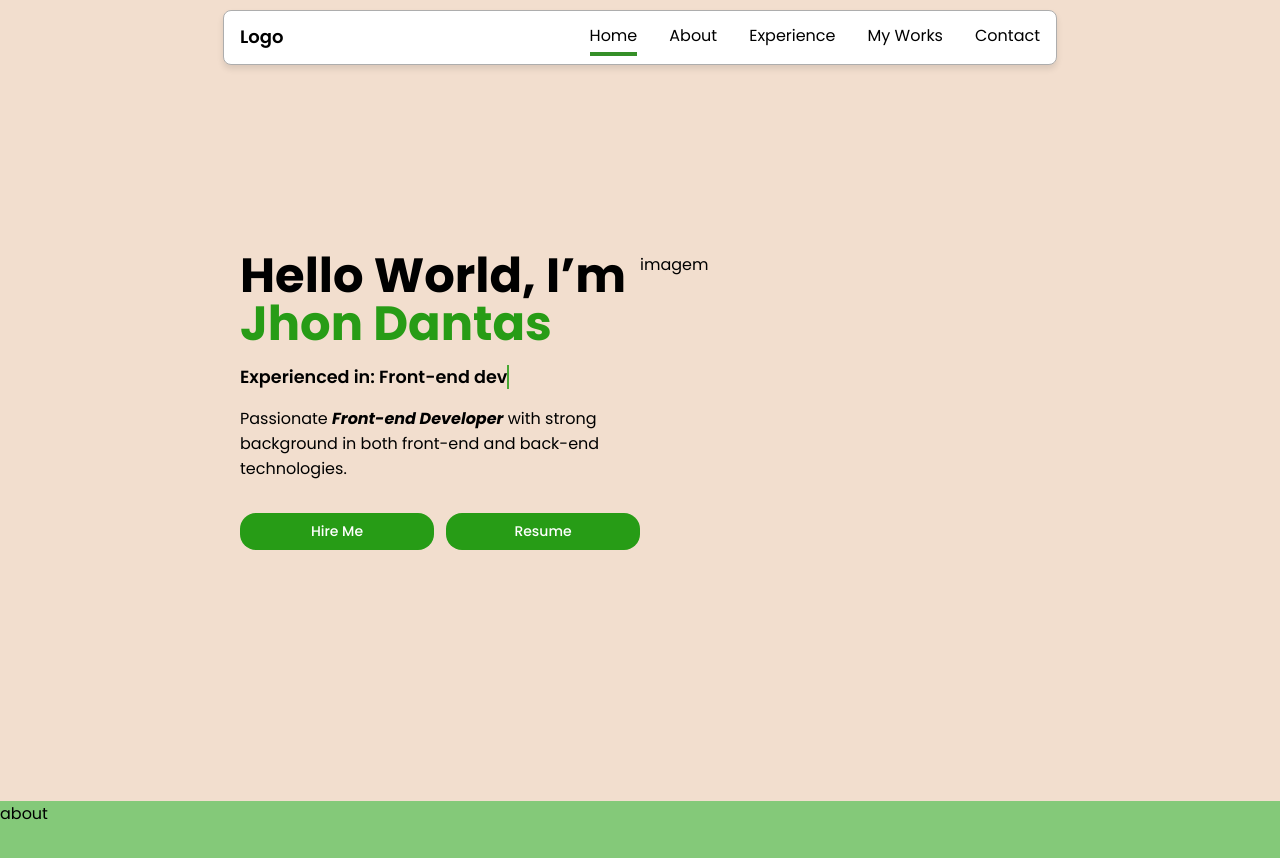
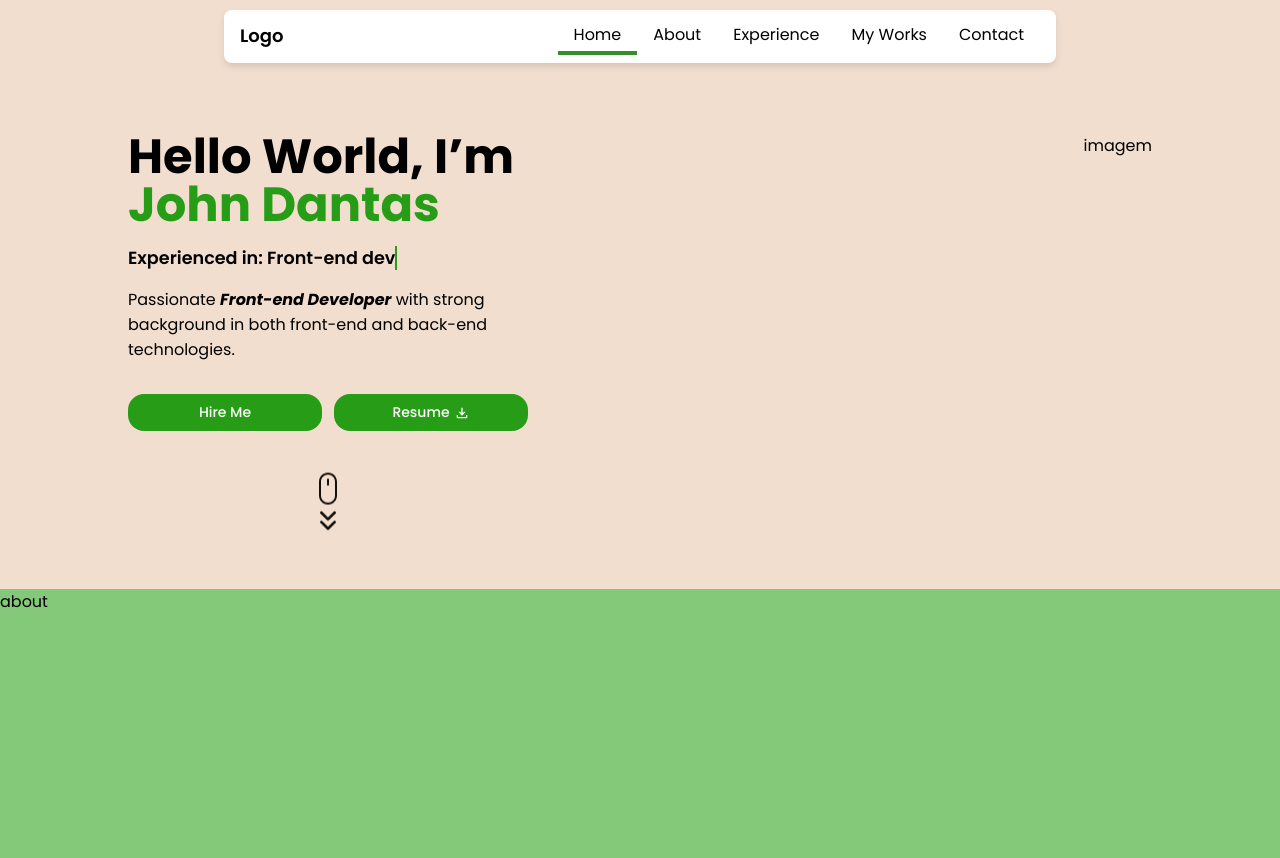
Before and after one commit to Arsene1999/portfolio-web, a React (Create React App) app: page / in a window 1280 px wide. Shown: the top 858 px of the page. Built offline with nearby package versions, Linux system fonts and the light colour scheme.

Commit message:
feat: criação da animação do mouse decendo + download do pdf

```diff
--- a/package.json
+++ b/package.json
@@ -3,17 +3,19 @@
   "version": "0.1.0",
   "private": true,
   "dependencies": {
-    "@iconscout/unicons": "^4.0.8",
     "@testing-library/jest-dom": "^5.17.0",
     "@testing-library/react": "^13.4.0",
     "@testing-library/user-event": "^13.5.0",
     "@types/jest": "^27.5.2",
     "@types/node": "^16.18.96",
+    "@types/pdf": "^0.0.31",
     "@types/react": "^18.2.79",
     "@types/react-dom": "^18.2.25",
+    "@types/react-icons": "^3.0.0",
     "@types/styled-components": "^5.1.34",
     "react": "^18.2.0",
     "react-dom": "^18.2.0",
+    "react-icons": "^5.1.0",
     "react-scripts": "5.0.1",
     "styled-components": "^6.1.8",
     "typescript": "^4.9.5",
--- a/src/components/animations/type-writer/TypeWriterAnimation.tsx
+++ b/src/components/animations/type-writer/TypeWriterAnimation.tsx
@@ -7,7 +7,6 @@ import { ITypeWriterAnimation } from "./interfaces";
 
 const TypeWriterAnimation: FC<ITypeWriterAnimation> = ({ value }) => {
   const [text, setText] = useState<string>("");
-  const [keep, setKeep] = useState<boolean>(false);
 
   const typeWriter = (text: string, length: number) => {
     return new Promise((resolve) => {
@@ -44,13 +43,15 @@ const TypeWriterAnimation: FC<ITypeWriterAnimation> = ({ value }) => {
   };
 
   const keepDoing = () => {
-    typeStrings().then(() => setKeep((val) => !val));
+    typeStrings().then(() => {
+      keepDoing();
+    });
   };
 
   useEffect(() => {
     keepDoing();
     // eslint-disable-next-line react-hooks/exhaustive-deps
-  }, [keep]);
+  }, []);
 
   return (
     <TypeWriterAnimationContainer>
--- a/src/components/navbar/item/styles.ts
+++ b/src/components/navbar/item/styles.ts
@@ -6,6 +6,8 @@ export const ItemNavBarLink = styled.a<IItemProps>`
   color: #000;
   font-weight: 400;
   height: 100%;
+  padding-right: 1rem;
+  padding-left: 1rem;
   border-bottom: 4px solid
     ${(props) => (props.active ? "#358f28" : "transparent")};
 `;
--- a/src/components/navbar/styles.ts
+++ b/src/components/navbar/styles.ts
@@ -5,14 +5,13 @@ export const MainNavbarWrapper = styled.div`
   position: sticky;
   margin-left: auto;
   margin-right: auto;
-  margin-bottom: -54px;
+  /* margin-bottom: -54px; */
   left: 0;
   right: 0;
   top: 10px;
   text-align: center;
-  width: 100%;
+  /* width: 100%; */
   max-width: 800px;
-  border: 1px solid #adadad;
   border-radius: 8px;
   padding: 12px 16px;
   box-shadow: 0 4px 6px rgba(0, 0, 0, 0.1);
@@ -23,7 +22,6 @@ export const MainNavbarWrapper = styled.div`
 export const MainNavbarContainer = styled.div`
   display: flex;
   flex-direction: row;
-  gap: 2rem;
 `;
 
 export const MainNavbarLogo = styled.a`
--- a/src/components/sections/about/styles.ts
+++ b/src/components/sections/about/styles.ts
@@ -3,6 +3,6 @@ import styled from "styled-components";
 export const AboutSectionWrapper = styled.section`
   display: "flex";
   background-color: #84c979;
-  width: 100vw;
+  // width: 100vw;
   height: 100vh;
 `;
--- a/src/components/sections/home/HomeSection.tsx
+++ b/src/components/sections/home/HomeSection.tsx
@@ -1,6 +1,7 @@
 import TypeWriterAnimation from "../../animations/type-writer/TypeWriterAnimation";
 import {
   HomeSectionAllingButtons,
+  HomeSectionBouncyDiv,
   HomeSectionButtons,
   HomeSectionContainer,
   HomeSectionSpan,
@@ -10,6 +11,9 @@ import {
   HomeSectionTitle,
   HomeSectionWrapper,
 } from "./styles";
+import { FiChevronsDown } from "react-icons/fi";
+import { SlMouse } from "react-icons/sl";
+import { MdOutlineFileDownload } from "react-icons/md";
 
 const HomeSection = () => {
   return (
@@ -18,7 +22,7 @@ const HomeSection = () => {
         <HomeSectionTextBox>
           <HomeSectionTitle>
             Hello World, I’m <br />
-            <HomeSectionSpan>Jhon Dantas</HomeSectionSpan>
+            <HomeSectionSpan>John Dantas</HomeSectionSpan>
           </HomeSectionTitle>
           <HomeSectionSub>
             Experienced in:{" "}
@@ -32,8 +36,15 @@ const HomeSection = () => {
           </HomeSectionText>
           <HomeSectionAllingButtons>
             <HomeSectionButtons>Hire Me</HomeSectionButtons>
-            <HomeSectionButtons>Resume </HomeSectionButtons>
+
+            <HomeSectionButtons href={require("./Curriculo.pdf")}>
+              Resume <MdOutlineFileDownload size="1rem" />
+            </HomeSectionButtons>
           </HomeSectionAllingButtons>
+          <HomeSectionBouncyDiv>
+            <SlMouse size="2rem" />
+            <FiChevronsDown size="2rem" />
+          </HomeSectionBouncyDiv>
         </HomeSectionTextBox>
 
         <div>imagem</div>
--- a/src/components/sections/home/styles.ts
+++ b/src/components/sections/home/styles.ts
@@ -1,16 +1,19 @@
-import styled from "styled-components";
+import styled, { keyframes } from "styled-components";
 
 export const HomeSectionWrapper = styled.section`
   display: flex;
   justify-content: center;
   align-items: center;
-  width: 100vw;
-  height: 100vh;
+  //width: 100vw;
+  /* height: 100vh; */
+  padding: 5rem 0 3rem;
 `;
 
 export const HomeSectionContainer = styled.div`
-  display: grid;
-  grid-template-columns: 1fr 1fr;
+  display: flex;
+  justify-content: space-between;
+  width: 80%;
+  flex-wrap: wrap;
 `;
 
 export const HomeSectionTextBox = styled.div`
@@ -54,7 +57,7 @@ export const HomeSectionAllingButtons = styled.div`
   padding-top: 1rem;
 `;
 
-export const HomeSectionButtons = styled.button`
+export const HomeSectionButtons = styled.a`
   padding: 8px;
   background-color: var(--dark-green);
   color: var(--white);
@@ -62,9 +65,44 @@ export const HomeSectionButtons = styled.button`
   font-size: 0.875rem;
   border-radius: 16px;
   width: 100%;
-  transition: filter 0.3s ease;
-
+  transition: filter 0.5s ease;
+  display: flex;
+  justify-content: center;
+  align-items: center;
+  gap: 0.25rem;
+  text-decoration: none;
   &:hover {
     filter: brightness(85%);
+    cursor: pointer;
   }
 `;
+
+const bouncing = keyframes`
+  0% {
+    transform: translateY(0);
+    opacity: 1;
+  }
+
+  50%{
+    transform: translateY(-30px);
+    opacity: 0.5;
+
+  }
+
+  100%{
+    transform: translateY(0);
+    opacity: 1 ;
+
+  }
+`;
+
+export const HomeSectionBouncyDiv = styled.div`
+  display: flex;
+  flex-direction: column;
+  width: 100%;
+  justify-content: center;
+  animation: ${bouncing} 3s ease-in-out infinite;
+
+  padding-top: 30px;
+  align-items: center;
+`;
--- a/src/styles.ts
+++ b/src/styles.ts
@@ -3,7 +3,7 @@ import styled from "styled-components";
 export const AppContainer = styled.div`
   background-color: var(--background-color);
   display: "flex";
-  width: 100vw;
+  /* width: 100vw; */
   justify-content: center;
   align-items: center;
   height: 100%;
--- a/tsconfig.json
+++ b/tsconfig.json
@@ -22,5 +22,5 @@
   },
   "include": [
     "src"
-  ]
+  ],
 }
```
Also changed, not shown: 2 other files (tests, documents, lock files or other folders).
